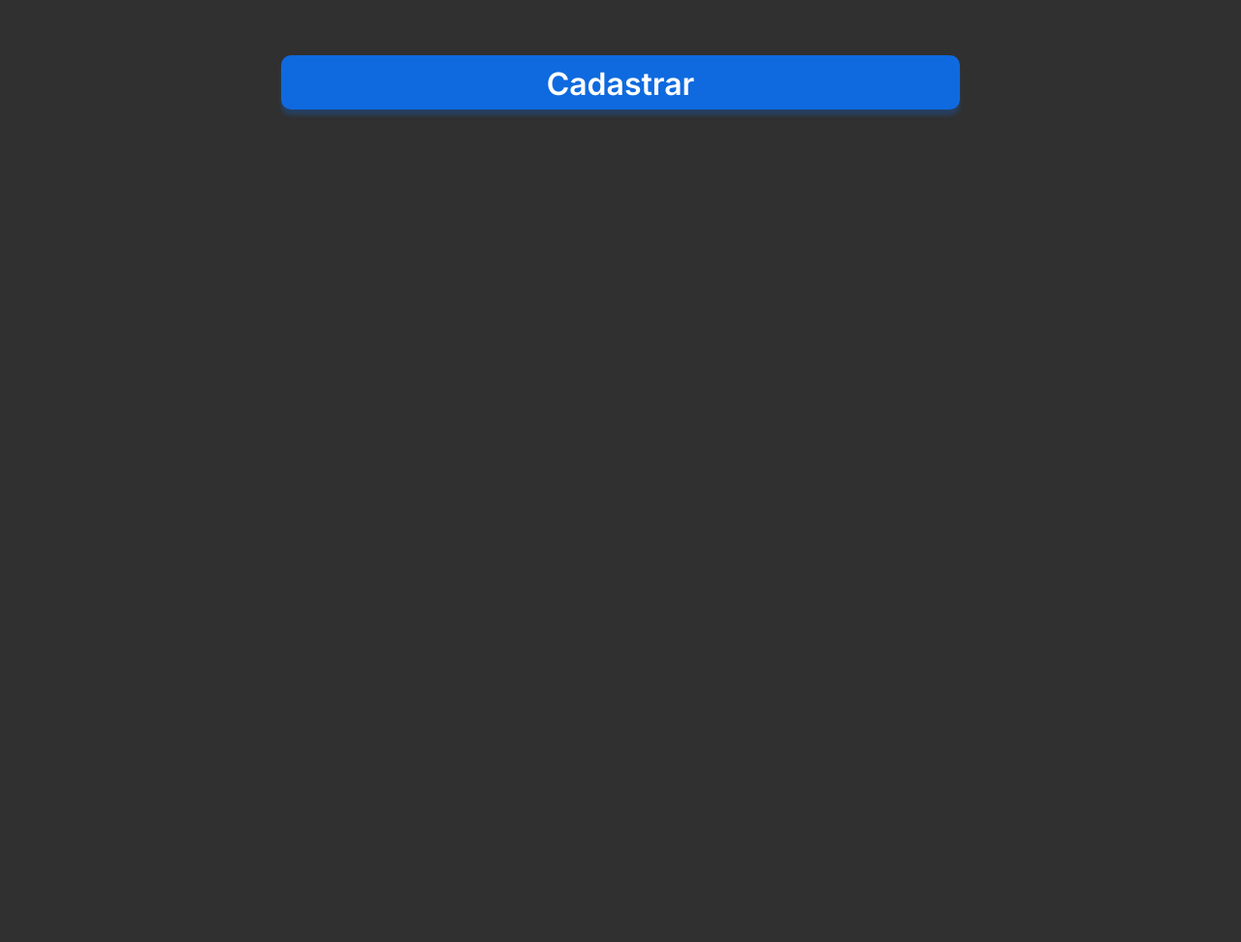
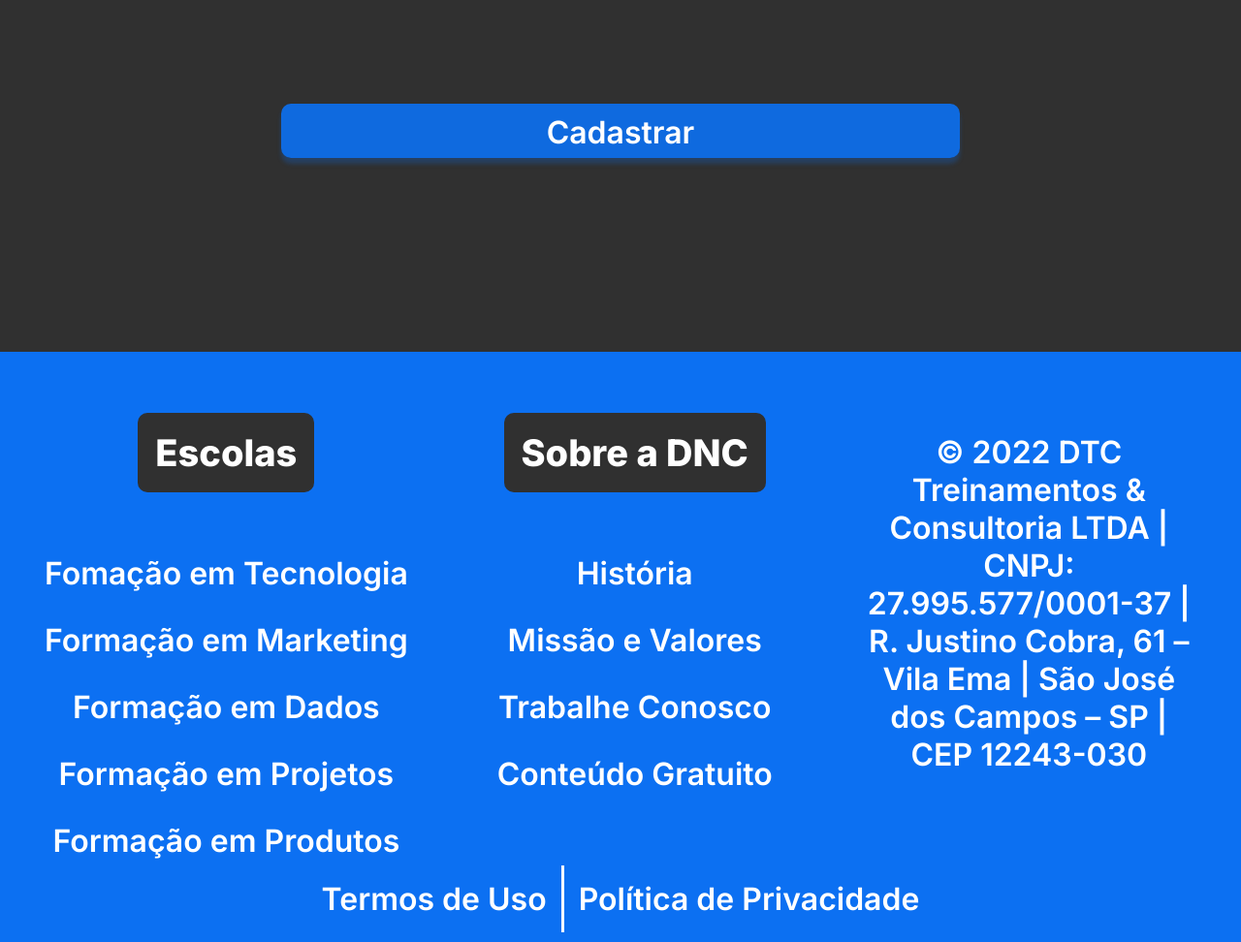
Before and after one commit to PauloNeto88/bootcamp_dnc, a plain HTML site: page Pasta html/index.html in a window 1280 px wide. Shown: the part 1487-2459 px from the top of the page at 97% size. Before the commit the page ends 1750 px from the top, so only its background shows below. Drawn offline with Linux system fonts and the light colour scheme.

```diff
--- a/Pasta Css/style.css
+++ b/Pasta Css/style.css
@@ -13,6 +13,8 @@ body{
       background: linear-gradient(180deg, rgba(12, 112, 242, 0.5) 19.91%, rgba(12, 112, 242, 0) 24.84%), #303030;
       background-repeat: no-repeat;
   }
+
+  /*menu*/
 
   #principal{
       width: 100%;
@@ -142,7 +144,7 @@ body{
   input[type="submit"]{
     width: 100%;
     height: 56px;
-  margin: 50px 0 50px 0;
+    margin: 100px 0 100px 0;
     color: white;
     font-family: var(--fonte-padrao);
     font-size: 32px;
@@ -152,3 +154,145 @@ body{
     box-shadow:  0px 6px 4px 0px rgba(12, 112, 242, 0.25);
     cursor: pointer;
   }
+
+  /*footer*/
+
+  footer{
+    background-color: var(--azul-dnc);
+    width: 100%;
+    color: white;
+  }
+
+  footer .linha1{
+    display: flex;
+    justify-content: space-around;
+    color: white;
+    text-align: center;
+    font-family: var(--fonte-padrao);
+    font-size: 25px;
+    font-weight: 600;
+    align-items: center;
+  }
+
+
+  footer ul{
+    list-style: none;
+    margin: 0px;
+    padding: 0px;
+  }
+
+  footer nav{
+    display: flex;
+    flex-direction: column;
+    align-items: center;
+    height: 520px;
+  }
+
+  footer h5{
+    text-align: center;
+    font-family: var(--fonte-padrao);
+    border-radius: 10px;
+    font-size: 38px;
+    font-weight: 800 ;
+    padding: 18px;
+    background-color: var(--preto-dnc);
+  }
+
+  footer ul li{
+    text-align: center;
+    font-family: var(--fonte-padrao);
+    color: rgba(255, 255, 255, 0.90);
+    font-size: 32px;
+    font-weight: 600;
+    margin-bottom: 30px;
+  }
+
+  footer ul li a{
+    color: white;
+    text-decoration: none;
+  }
+
+  footer .endereco{
+    font-weight: 600;
+    font-size: 32px;
+    font-family: var(--fonte-padrao);
+    color: white;
+    text-align: center;
+    width: 27%;
+  }
+
+  footer .linha2{
+    display: flex;
+    justify-content: center;
+    margin: 0;
+    padding: 10px;
+
+  }
+
+  footer .linha2 a{
+    color: white;
+    font-family: var(--fonte-padrao);
+    font-size: 32px;
+    font-weight: 600;
+    text-decoration: none;
+    padding: 15px;
+  }
+
+  footer .linha2 a:first-child{
+    border-right: 3px solid white;
+  }
+  footer .linha2:hover{
+    color: var(--cinxa-hover);
+  }
+
+@media only screen and (max-width: 600px){
+
+  body{
+    margin: 0px;
+    padding: 0px;
+  }
+
+  /*menu*/
+
+  #principal{
+    flex-direction: column;
+    height: auto;
+  }
+
+  #menu{
+    flex-direction: column;
+    width: 100%;
+    margin: 0px;
+  }
+
+  #menu a{
+    display: flex;
+    height: 50px;
+    align-items: center;
+  }
+
+  #principal button{
+    width: 100%;
+    margin: 0px;
+  }
+
+  /*section*/
+
+  section h1{
+    font-size: 38px;
+  }
+
+  section h2{
+    font-size: 25px;
+    padding: 0 15px 0 15px;
+  }
+
+  form{
+    width: 95%;
+    font-size: 20px;
+  }
+
+  .checkbox-item label{
+    font-size: 13px;
+  }
+}
--- a/Pasta html/index.html
+++ b/Pasta html/index.html
@@ -94,5 +94,75 @@
 
     </section>
 
+    <footer>
+        <div class="linha1">
+
+            <nav>
+                <h5>Escolas</h5>
+
+                <ul>
+                    <li>
+                        <a href="">Fomação em Tecnologia</a>
+                    </li>
+
+                    <li>
+                        <a href="">Formação em Marketing</a>
+                    </li>
+
+                    <li>
+                        <a href="">Formação em Dados</a>
+                    </li>
+
+                    <li>
+                        <a href="">Formação em Projetos</a>
+                    </li>
+
+                    <li>
+                        <a href="">Formação em Produtos</a>
+                    </li>
+                </ul>
+
+            </nav>
+
+            <nav>
+                <h5>Sobre a DNC</h5>
+
+                <ul>
+                    <li>
+                        <a href="">História</a>
+                    </li>
+
+                    <li>
+                        <a href="">Missão e Valores</a>
+                    </li>
+
+                    <li>
+                        <a href="">Trabalhe Conosco</a>
+                    </li>
+
+                    <li>
+                        <a href="">Conteúdo Gratuito</a>
+                    </li>
+
+                </ul>
+
+            </nav>
+
+            <div class="endereco">
+                © 2022 DTC Treinamentos & Consultoria
+                LTDA | CNPJ: 27.995.577/0001-37 | R.
+                 Justino Cobra, 61 – Vila Ema | São José dos
+                  Campos – SP | CEP 12243-030
+            </div>
+
+        </div>
+
+        <div class="linha2">
+            <a href="">Termos de Uso</a>
+            <a href="">Política de Privacidade</a>
+        </div>
+
+    </footer>
+
 </body>
 </html>
```
Lines whose indentation alone changed are shown as unchanged.
